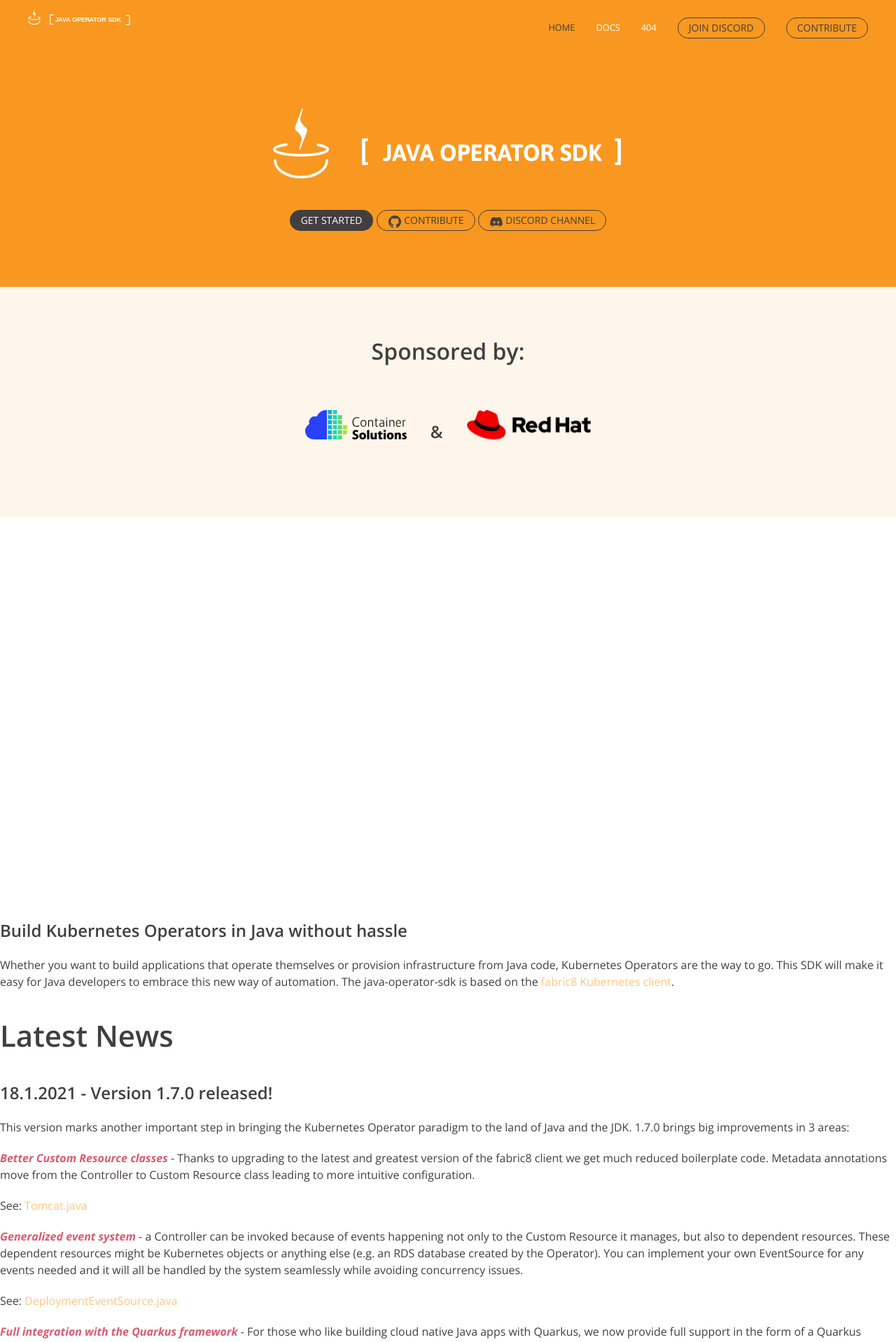
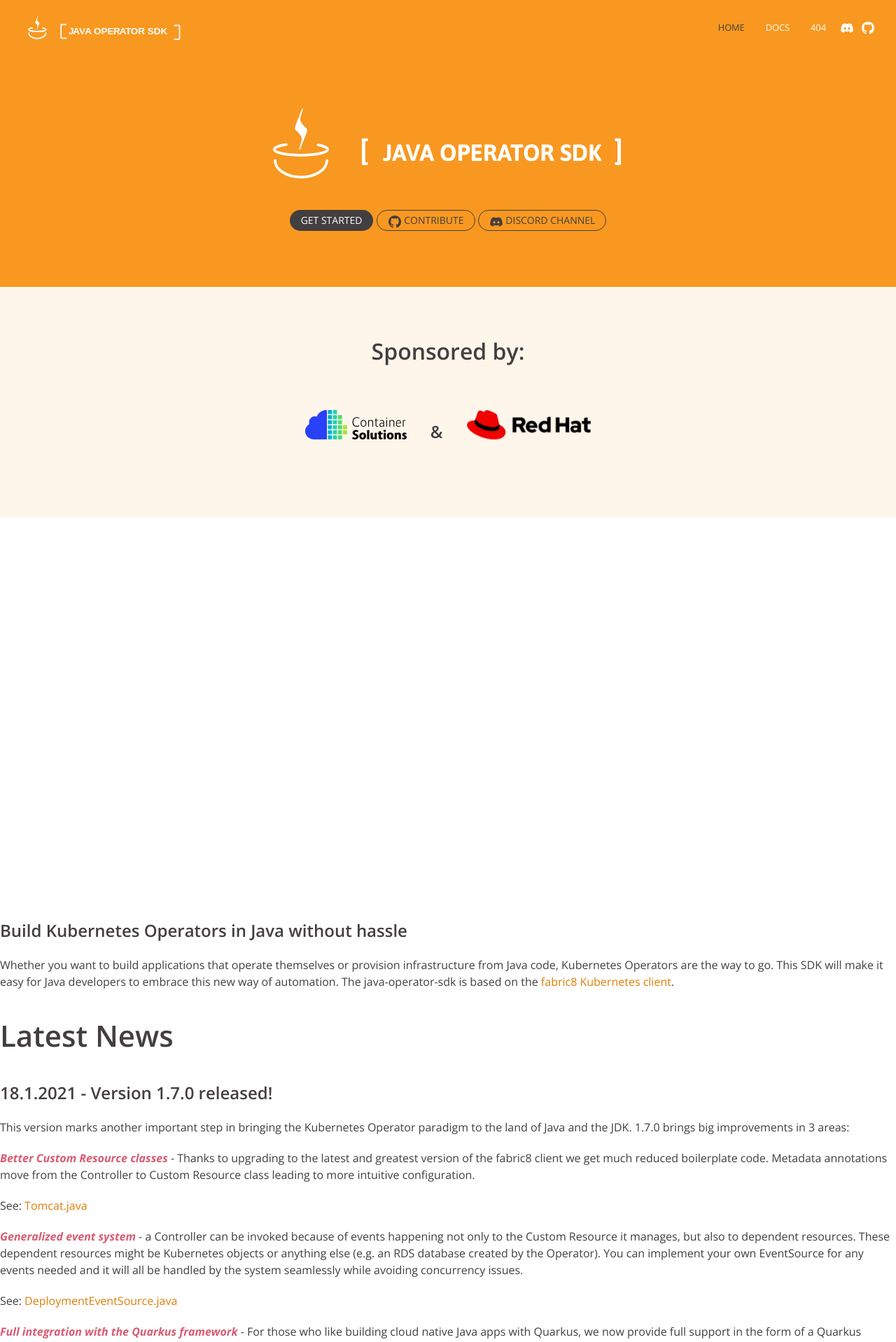
Before and after one commit to operator-framework/java-operator-sdk, a Jekyll site: the page built from docs/index.md, in a window 1280 px wide. Shown: the top 1918 px of the page at 70% size. Built offline with Jekyll 4.4.1, drawn with Linux system fonts in a browser that asks for light colours; nearby versions of some CDN libraries.

Commit message:
Improved navigation bar

```diff
--- a/docs/_data/navbar.yml
+++ b/docs/_data/navbar.yml
@@ -12,6 +12,8 @@
   - title: Join Discord
     url: https://discord.gg/DacEhAy
     button: default
+    type: discord
   - title: Contribute
     url: https://github.com/java-operator-sdk/java-operator-sdk
     button: default
+    type: github
--- a/docs/_includes/navbar.html
+++ b/docs/_includes/navbar.html
@@ -5,9 +5,9 @@
       <div class="uk-container">
         <div class="uk-navbar" uk-navbar>
           <div class="uk-navbar-left">
-            <a class="uk-navbar-item uk-logo" href="{{ "/" | relative_url }}">
+            <a class="uk-navbar-item uk-logo uk-flex uk-flex-center" href="{{ "/" | relative_url }}">
             {% if site.logo %}
-            <img  class="uk-logo uk-width-small" src="{{ site.images | absolute_url }}{{ site.logo }}" alt="{{ site.title }}">
+            <img  style="width: 14rem;" class="uk-logo" src="{{ site.images | absolute_url }}{{ site.logo }}" alt="{{ site.title }}">
             {% else %}
             {{ site.title }}
             {% endif %}
--- a/docs/_includes/navbarMenuItems.html
+++ b/docs/_includes/navbarMenuItems.html
@@ -8,11 +8,17 @@
   <li{{ current }}>
   {% if link.url %}
     {% if link.button %}
-       <div class="uk-navbar-item">
-           <a class="uk-button uk-button-small uk-border-pill uk-button-{{ link.button | default: 'default' }}" href="{{ domain }}{{ link.url }}" {% if link.url contains 'http' %}target="_blank" rel="noopener" {% endif %}>
-           {{ link.title }}
-           </a>
-       </div>
+      <div class="uk-navbar-item" style='padding:0 5px;'>
+      {% if link.type %}
+          <a class="uk-text-muted" style='padding:0;' href="{{ domain }}{{ link.url }}" {% if link.url contains 'http' %}target="_blank" rel="noopener" {% endif %}>
+             <span uk-icon={{link.type}}></span>
+          </a>
+      {% else %}
+          <a class="uk-button uk-button-small uk-border-pill uk-button-{{ link.button | default: 'default' }}" href="{{ domain }}{{ link.url }}" {% if link.url contains 'http' %}target="_blank" rel="noopener" {% endif %}>
+             {{ link.title }}
+          </a>
+      {% endif %}
+          </div>
     {% else %}
        <a href="{{ domain }}{{ link.url }}" {% if link.url contains 'http' %}target="_blank" rel="noopener" {% endif %}>{{ link.title }}</a>
   {% endif %}
--- a/docs/_sass/theme/variables.scss
+++ b/docs/_sass/theme/variables.scss
@@ -9,8 +9,8 @@
 $global-warning-background:                     #faa05a;
 $global-danger-background:                      #D95B72;
 $global-font-family:                            'Open sans', san-serif;
-$global-link-color:                             lighten($global-primary-background, 20%);
-$global-link-hover-color:                       lighten($global-primary-background, 20%);
+$global-link-color:                             darken($global-primary-background, 10%);
+$global-link-hover-color:                       darken($global-primary-background, 20%);
 $global-small-font-size:                        0.875rem;
 $global-muted-color:                             #ffffff;
 
```
Also changed, not shown: docs/assets/images/logo-white.svg.
